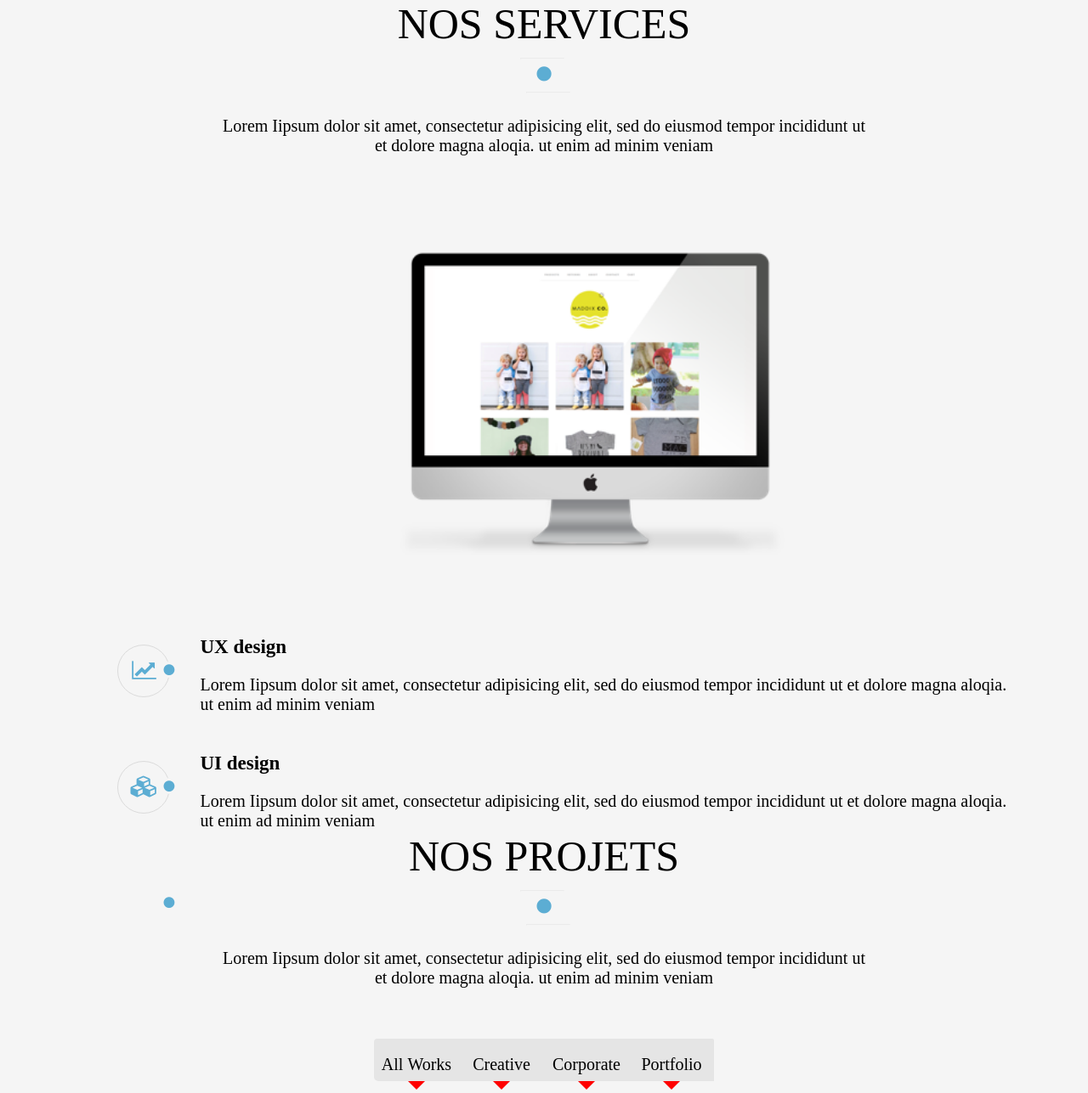
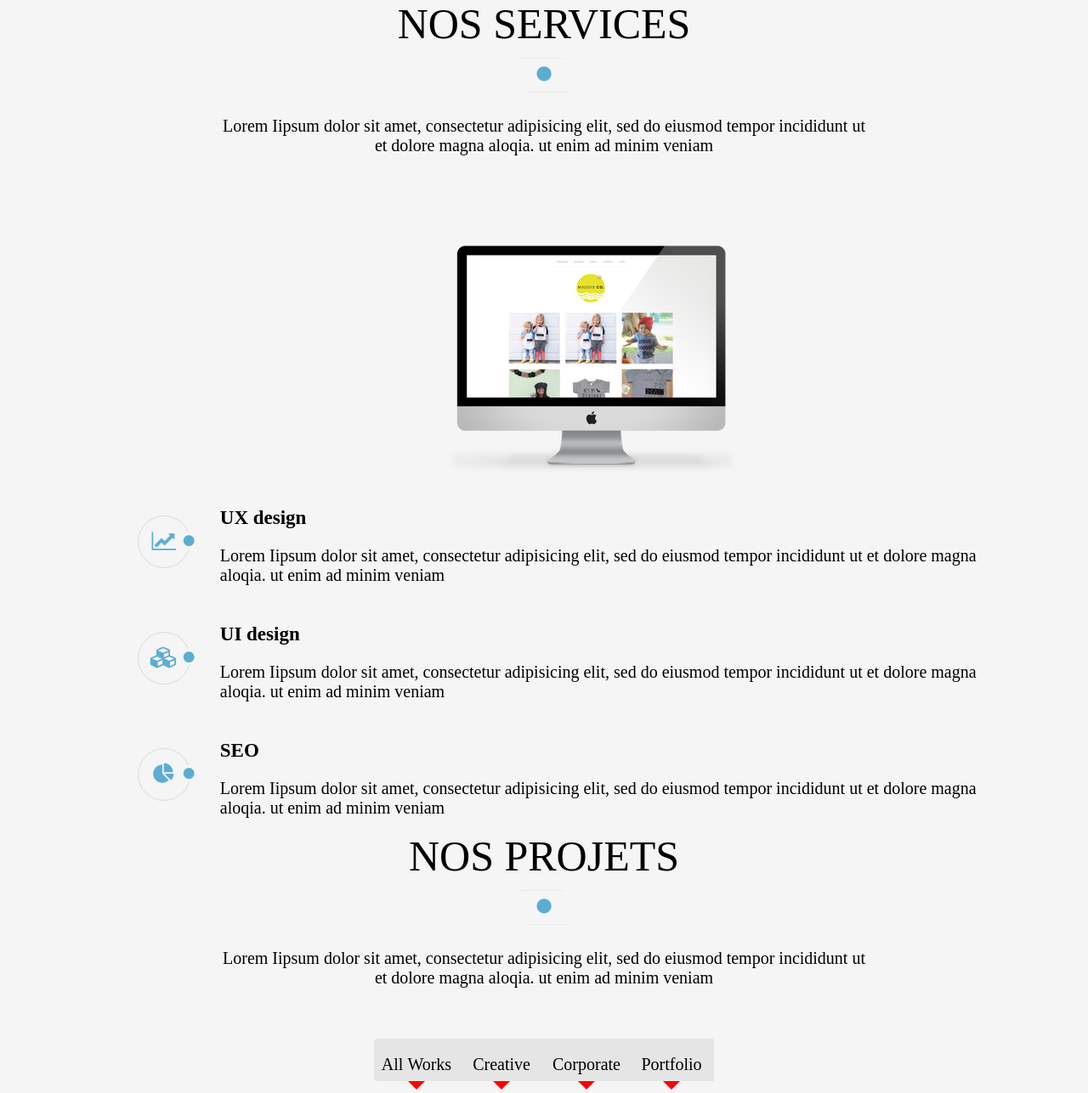
Before and after one commit to JessyBros/P1_DevWeb_Html-CSS-webagency, a PHP site: page / in a window 1280 px wide. Shown: the part 981-2268 px from the top of the page at 85% size. Run offline with PHP 8.4, Linux system fonts and the light colour scheme.

Commit message:
Pae 1 bordure terminé - globalité responsive correct

```diff
--- a/mission1/index.css
+++ b/mission1/index.css
@@ -86,14 +86,14 @@ html, body{
         border-bottom: 5px solid #5cadd3;
     }
 
-    #ajoutBordureTransparent{  /*A FINIRRRRRRRRRRRRRRRRRRRRR*/
+    #ajoutBordureTransparent{
         position:absolute;
-	top:100%;
+	height:100%;
 	bottom:0;
 	left:13%;
         width: 87%;
         border-bottom: 5px solid transparent;
-	opacity:0.5;
+	opacity:0,1;
     }
 
     /* Message de bienvenue */
@@ -212,13 +212,16 @@ html, body{
                 justify-content: space-around;
 		margin-left:9%;
             }
-
-                .element:nth-child(1){
-                    margin-left: 11%;
+		.element:nth-child(1){
+                    margin-left:8%;
                 }
 
+		 #conteneurElement img{
+               		height:400px;
+            	}
+
                 .element:nth-child(2){
-                    margin: 5% 7% 0 2%;
+                    margin: 5% 7% 0 4%;
                 }
 
             /* Mise en forme des services verticalement */
@@ -226,7 +229,6 @@ html, body{
                 display: flex;
                 flex-direction: column;
                 justify-content: center;
-
             }
 
                 .lesServices:nth-child(1){
@@ -292,8 +294,14 @@ html, body{
 			.element:nth-child(1){
                     		margin:0;
 				text-align:center;
+                	}
+			#conteneurElement img{
+                    		height:0%;
 
                 	}
+			.element:nth-child(2){
+                    	margin: 1% 7% 0 4%;
+                }
                 }
 
 		@media screen and (max-width: 780px)
--- a/mission1/index.html
+++ b/mission1/index.html
@@ -62,7 +62,7 @@
                 <p>Lorem Iipsum dolor sit amet, consectetur adipisicing elit, sed do eiusmod tempor incididunt ut <br> et dolore magna aloqia. ut enim ad minim veniam</p>
                 <br><br><br>
                 <div id="conteneurElement">
-                        <article class="element"><img style="height:425px;"src="images/main-feature.png"/></article>
+                        <article class="element"><img src="images/main-feature.png"/></article>
                     <div class="element" id="conteneurDesServices">
                         <aside class="lesServices" id="conteneurDispositionServices1">
                             <div class="dispositionServices1">
```
